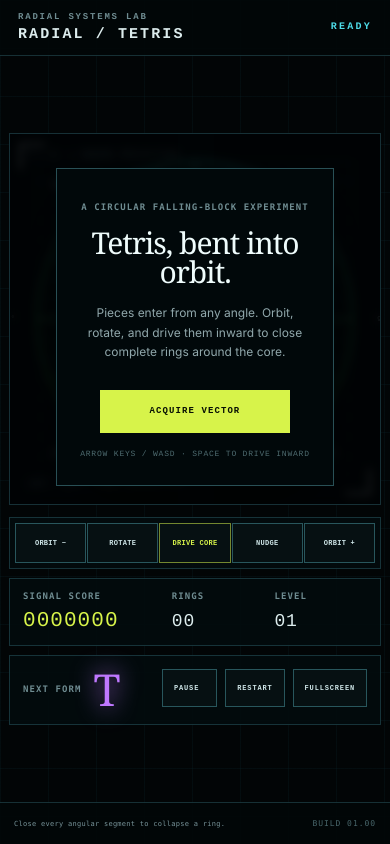
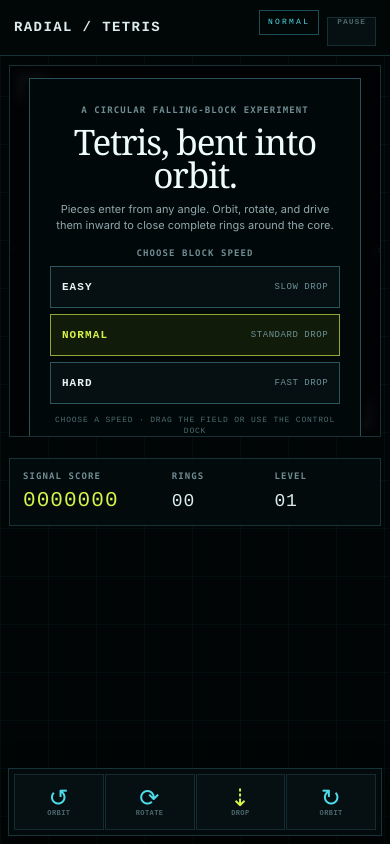
Before and after one commit to kstroevsky/radial-tetris, a React (Vite) app: page / in a window 390 px wide. Built offline with nearby package versions, Linux system fonts and the light colour scheme.

Commit message:
Improve mobile controls and difficulty

```diff
--- a/src/App.jsx
+++ b/src/App.jsx
@@ -1,5 +1,6 @@
 import { useCallback, useEffect, useMemo, useRef, useState } from "react";
 import {
+  DIFFICULTIES,
   PIECE_COLORS,
   RINGS,
   SECTORS,
@@ -15,6 +16,7 @@
   ringIntegrity,
   rotatePiece,
   sectorDegrees,
+  setDifficulty,
   startGame,
   stepInward,
   updateGame,
@@ -361,7 +363,8 @@
     if (changed) { syncHud(); redraw(); }
   }, [redraw, syncHud]);
 
-  const start = useCallback(() => {
+  const start = useCallback((difficulty = "normal") => {
+    if (gameRef.current.mode === "ready") setDifficulty(gameRef.current, difficulty);
     startGame(gameRef.current);
     syncHud();
     redraw();
@@ -511,7 +514,18 @@
           <span className="brand-index">Eˣ.01</span>
           <div><p>Radial Systems Lab</p><h1>RADIAL / TETRIS</h1></div>
         </div>
-        <div className="topbar-status"><span>POLAR FIELD</span><b>{hud.mode === "playing" ? "TRACKING" : hud.mode.toUpperCase()}</b></div>
+        <div className="topbar-status">
+          <span>POLAR FIELD</span><b>{hud.mode === "playing" ? "TRACKING" : hud.mode.toUpperCase()}</b>
+          <span className="difficulty-chip">{DIFFICULTIES[hud.difficulty]?.label ?? "Normal"}</span>
+          <button
+            className="mobile-pause-button"
+            type="button"
+            onClick={() => act("pause")}
+            disabled={hud.mode !== "playing"}
+          >
+            Pause
+          </button>
+        </div>
       </header>
 
       <section className="game-layout" aria-label="Radial Tetris game">
@@ -543,18 +557,40 @@
               <div className="game-overlay" role="dialog" aria-modal="true" aria-label={overlayCopy.title}>
                 <div className="overlay-card">
                   <span className="eyebrow">{overlayCopy.kicker}</span><h2>{overlayCopy.title}</h2><p>{overlayCopy.body}</p>
-                  <button id="start-button" className="primary-button" type="button" onClick={start}>{overlayCopy.cta}</button>
-                  {hud.mode === "ready" && <small>Arrow keys / WASD · Space to drive inward</small>}
+                  {hud.mode === "ready" ? (
+                    <div className="difficulty-picker" role="group" aria-label="Choose block speed">
+                      <span className="eyebrow">Choose block speed</span>
+                      {Object.entries(DIFFICULTIES).map(([difficulty, config]) => (
+                        <button
+                          id={difficulty === "normal" ? "start-button" : undefined}
+                          className={`difficulty-button ${difficulty === "normal" ? "is-default" : ""}`}
+                          type="button"
+                          key={difficulty}
+                          onClick={() => start(difficulty)}
+                        >
+                          <strong>{config.label}</strong><span>{config.speedLabel}</span>
+                        </button>
+                      ))}
+                    </div>
+                  ) : <button id="start-button" className="primary-button" type="button" onClick={start}>{overlayCopy.cta}</button>}
+                  {hud.mode === "ready" && <small>Choose a speed · Drag the field or use the control dock</small>}
                 </div>
               </div>
             )}
           </div>
-          <nav className="touch-controls" aria-label="Game controls">
-            <button type="button" onClick={() => act("left")} aria-label="Orbit counterclockwise">Orbit −</button>
-            <button type="button" onClick={() => act("rotate")} aria-label="Rotate clockwise">Rotate</button>
-            <button className="drop-button" type="button" onClick={() => act("drop")} aria-label="Hard drop inward">Drive core</button>
-            <button type="button" onClick={() => act("down")} aria-label="Soft drop inward">Nudge</button>
-            <button type="button" onClick={() => act("right")} aria-label="Orbit clockwise">Orbit +</button>
+          <nav className="touch-controls" aria-label="Fast game controls">
+            <button type="button" onClick={() => act("left")} aria-label="Orbit counterclockwise" disabled={hud.mode !== "playing"}>
+              <span className="control-icon" aria-hidden="true">↺</span><span>Orbit</span>
+            </button>
+            <button type="button" onClick={() => act("rotate")} aria-label="Rotate clockwise" disabled={hud.mode !== "playing"}>
+              <span className="control-icon" aria-hidden="true">⟳</span><span>Rotate</span>
+            </button>
+            <button className="drop-button" type="button" onClick={() => act("drop")} aria-label="Hard drop inward" disabled={hud.mode !== "playing"}>
+              <span className="control-icon" aria-hidden="true">⇣</span><span>Drop</span>
+            </button>
+            <button type="button" onClick={() => act("right")} aria-label="Orbit clockwise" disabled={hud.mode !== "playing"}>
+              <span className="control-icon" aria-hidden="true">↻</span><span>Orbit</span>
+            </button>
           </nav>
         </section>
 
--- a/src/gameEngine.js
+++ b/src/gameEngine.js
@@ -21,7 +21,32 @@
   Z: "#ff647c",
 };
 
+export const DIFFICULTIES = {
+  easy: {
+    label: "Easy",
+    speedLabel: "Slow drop",
+    intervalMultiplier: 1.34,
+    minimumInterval: 0.18,
+  },
+  normal: {
+    label: "Normal",
+    speedLabel: "Standard drop",
+    intervalMultiplier: 1,
+    minimumInterval: 0.115,
+  },
+  hard: {
+    label: "Hard",
+    speedLabel: "Fast drop",
+    intervalMultiplier: 0.7,
+    minimumInterval: 0.075,
+  },
+};
+
 const TYPES = Object.keys(PIECES);
+
+function difficultyFor(game) {
+  return DIFFICULTIES[game.difficulty] ?? DIFFICULTIES.normal;
+}
 
 export function makeBoard() {
   return Array.from({ length: RINGS }, () => Array(SECTORS).fill(null));
@@ -48,6 +73,7 @@
     bag,
     score: 0,
     best: 0,
+    difficulty: "normal",
     ringsCleared: 0,
     level: 1,
     combo: -1,
@@ -61,8 +87,16 @@
 
 export function resetGame(game) {
   const best = Math.max(game.best || 0, game.score || 0);
-  Object.assign(game, createGame(), { best });
+  const difficulty = game.difficulty ?? "normal";
+  Object.assign(game, createGame(), { best, difficulty });
   startGame(game);
+}
+
+export function setDifficulty(game, difficulty) {
+  if (game.mode !== "ready" || !DIFFICULTIES[difficulty]) return false;
+  game.difficulty = difficulty;
+  game.message = `${DIFFICULTIES[difficulty].label} field selected`;
+  return true;
 }
 
 export function startGame(game) {
@@ -71,7 +105,7 @@
     return;
   }
   game.mode = "playing";
-  game.message = "Vector acquired";
+  game.message = `${difficultyFor(game).label} vector acquired`;
   if (!game.active) spawnPiece(game);
 }
 
@@ -285,7 +319,9 @@
   }
 
   if (game.mode !== "playing") return visualChanged;
-  const interval = Math.max(0.115, 0.82 - (game.level - 1) * 0.07);
+  const difficulty = difficultyFor(game);
+  const levelInterval = Math.max(0.115, 0.82 - (game.level - 1) * 0.07);
+  const interval = Math.max(difficulty.minimumInterval, levelInterval * difficulty.intervalMultiplier);
   game.fallAccumulator += deltaSeconds;
   while (game.fallAccumulator >= interval && game.mode === "playing") {
     game.fallAccumulator -= interval;
@@ -310,6 +346,11 @@
     mode: game.mode,
     score: game.score,
     level: game.level,
+    difficulty: game.difficulty,
+    fallInterval: Math.max(
+      difficultyFor(game).minimumInterval,
+      Math.max(0.115, 0.82 - (game.level - 1) * 0.07) * difficultyFor(game).intervalMultiplier,
+    ),
     ringsCleared: game.ringsCleared,
     combo: Math.max(0, game.combo),
     active: game.active ? {
--- a/src/styles.css
+++ b/src/styles.css
@@ -91,6 +91,7 @@
 
 .topbar-status span { color: var(--muted); font-size: 9px; }
 .topbar-status b { color: var(--cyan); font-size: 10px; }
+.difficulty-chip, .mobile-pause-button { display: none; }
 
 .game-layout {
   width: min(100%, 1480px);
@@ -259,7 +260,7 @@
   text-transform: uppercase;
 }
 
-.primary-button, .touch-controls button, .system-actions button {
+.primary-button, .touch-controls button, .system-actions button, .difficulty-button, .mobile-pause-button {
   border: 1px solid rgba(82, 171, 182, 0.45);
   color: #cfe6e8;
   background: #061012;
@@ -270,15 +271,15 @@
   transition: color 140ms ease, border-color 140ms ease, background 140ms ease, transform 140ms ease;
 }
 
-.primary-button:hover, .touch-controls button:hover, .system-actions button:hover,
-.primary-button:focus-visible, .touch-controls button:focus-visible, .system-actions button:focus-visible {
+.primary-button:hover, .touch-controls button:hover, .system-actions button:hover, .difficulty-button:hover, .mobile-pause-button:hover,
+.primary-button:focus-visible, .touch-controls button:focus-visible, .system-actions button:focus-visible, .difficulty-button:focus-visible, .mobile-pause-button:focus-visible {
   color: #efffb1;
   border-color: var(--lime);
   background: #101a0b;
   outline: none;
 }
 
-.primary-button:active, .touch-controls button:active, .system-actions button:active { transform: translateY(1px); }
+.primary-button:active, .touch-controls button:active, .system-actions button:active, .difficulty-button:active, .mobile-pause-button:active { transform: translateY(1px); }
 
 .primary-button {
   min-width: 190px;
@@ -290,16 +291,51 @@
 
 .primary-button:hover, .primary-button:focus-visible { color: #081004; background: #efff89; }
 
+.difficulty-picker {
+  display: grid;
+  gap: 8px;
+  margin: 0 auto;
+  width: min(100%, 320px);
+  text-align: left;
+}
+
+.difficulty-picker > .eyebrow { margin: 4px 0 2px; text-align: center; }
+
+.difficulty-button {
+  min-height: 51px;
+  padding: 10px 14px;
+  display: flex;
+  align-items: center;
+  justify-content: space-between;
+  text-align: left;
+}
+
+.difficulty-button strong { color: #e6f4f5; font: 700 11px/1 ui-monospace, monospace; letter-spacing: 0.1em; text-transform: uppercase; }
+.difficulty-button span { color: #6e9298; font: 9px/1 ui-monospace, monospace; letter-spacing: 0.06em; text-transform: uppercase; }
+.difficulty-button.is-default { border-color: rgba(215, 243, 74, 0.65); background: #111b0a; }
+.difficulty-button.is-default strong { color: var(--lime); }
+
 .touch-controls {
-  min-height: 52px;
+  min-height: 58px;
   display: grid;
-  grid-template-columns: repeat(5, 1fr);
+  grid-template-columns: repeat(4, 1fr);
   gap: 1px;
   padding: 5px;
 }
 
-.touch-controls button { min-height: 40px; padding: 8px; }
+.touch-controls button {
+  min-height: 46px;
+  padding: 7px 8px;
+  display: flex;
+  align-items: center;
+  justify-content: center;
+  gap: 7px;
+  touch-action: manipulation;
+}
+.touch-controls button:disabled { cursor: default; color: #4b666b; border-color: rgba(75, 157, 171, 0.2); }
+.control-icon { color: var(--cyan); font: 400 21px/0.8 Georgia, serif; }
 .touch-controls .drop-button { color: var(--lime); border-color: rgba(215, 243, 74, 0.52); }
+.touch-controls .drop-button .control-icon { color: var(--lime); }
 .systems-panel .panel-number { margin-bottom: clamp(24px, 4vh, 44px); }
 .next-piece { display: grid; gap: 9px; margin-bottom: 25px; }
 
@@ -374,9 +410,18 @@
 }
 
 @media (max-width: 700px) {
-  .topbar { min-height: 56px; }
+  .game-shell { min-height: 100dvh; }
+  .topbar { min-height: 56px; padding: 0 14px; }
   .brand-index, .topbar-status span, .footer-line span:first-child { display: none; }
-  .game-layout { padding: 9px; display: flex; flex-direction: column; gap: 9px; }
+  .brand-lockup { gap: 0; }
+  .brand-lockup p { display: none; }
+  .brand-lockup h1 { margin: 0; font-size: 14px; letter-spacing: 0.1em; }
+  .topbar-status { gap: 8px; }
+  .topbar-status b { display: none; }
+  .topbar-status .difficulty-chip { display: inline-flex; color: var(--cyan); border: 1px solid rgba(77, 220, 232, 0.34); padding: 7px 8px; font-size: 8px; }
+  .mobile-pause-button { display: inline-flex; min-height: 29px; padding: 0 9px; font-size: 8px; }
+  .mobile-pause-button:disabled { color: #4c666b; border-color: rgba(75, 157, 171, 0.22); }
+  .game-layout { padding: 9px 9px 94px; display: flex; flex: 1; flex-direction: column; justify-content: flex-start; gap: 9px; }
 
   .score-panel {
     order: 2;
@@ -393,16 +438,23 @@
   .score-panel .stat-block strong { font-size: 18px; }
   .score-panel .stat-block .accent-value { font-size: 21px; }
   .board-column { order: 1; }
-  .game-canvas { width: 100%; }
-  .touch-controls { grid-template-columns: repeat(5, minmax(0, 1fr)); }
-  .touch-controls button { padding: 6px 2px; font-size: 7px; letter-spacing: 0.04em; }
+  .board-frame { min-height: 0; }
+  .game-canvas { width: min(100%, calc(100dvh - 246px)); }
+  .touch-controls {
+    position: fixed;
+    z-index: 20;
+    left: 8px;
+    right: 8px;
+    bottom: max(8px, env(safe-area-inset-bottom));
+    min-height: 68px;
+    padding: 5px;
+    box-shadow: 0 12px 32px rgba(0, 0, 0, 0.55);
+  }
+  .touch-controls button { min-height: 56px; padding: 6px 4px; flex-direction: column; gap: 4px; font-size: 7px; letter-spacing: 0.06em; }
+  .control-icon { font-size: 24px; }
 
   .systems-panel {
-    order: 3;
-    display: grid;
-    grid-template-columns: 0.6fr 1fr;
-    gap: 16px;
-    padding: 13px;
+    display: none;
   }
 
   .systems-panel .integrity-list, .systems-panel > .eyebrow, .systems-panel .field-load { display: none; }
@@ -412,9 +464,17 @@
   .system-actions { grid-template-columns: repeat(3, 1fr); }
   .system-actions button { font-size: 7px; }
   .system-actions kbd { display: none; }
-  .overlay-card { padding: 25px 22px; }
-  .footer-line { padding: 0 14px; }
-  .footer-line p { font-size: 7px; }
+  .game-overlay { padding: 12px; overflow-y: auto; }
+  .overlay-card { padding: 18px 20px; }
+  .overlay-card h2 { margin: 9px 0 10px; line-height: 0.94; }
+  .overlay-card p { margin-bottom: 15px; font-size: 11px; line-height: 1.42; }
+  .difficulty-picker { gap: 6px; }
+  .difficulty-picker > .eyebrow { margin: 1px 0; }
+  .difficulty-button { min-height: 42px; padding: 8px 11px; }
+  .overlay-card small { margin-top: 11px; }
+  .footer-line { display: none; }
+  .overlay-card { width: min(390px, 96%); }
+  .overlay-card h2 { font-size: clamp(27px, 9vw, 39px); }
 }
 
 @media (max-height: 760px) and (min-width: 701px) {
```
Also changed, not shown: 1 other file (tests, documents, lock files or other folders).
